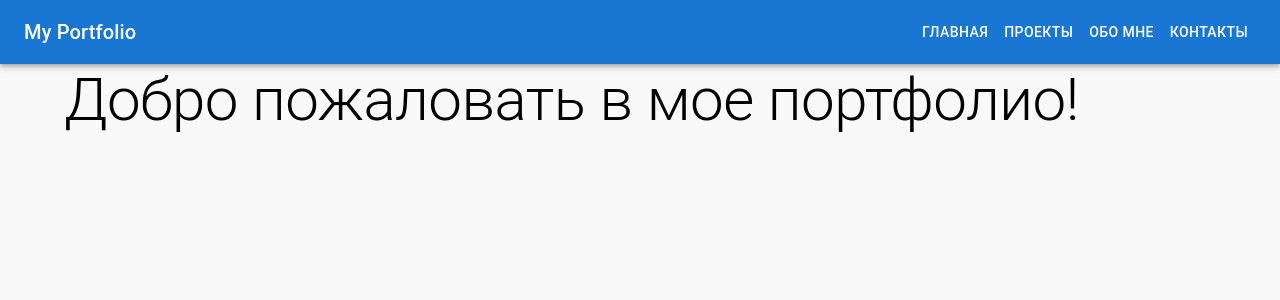
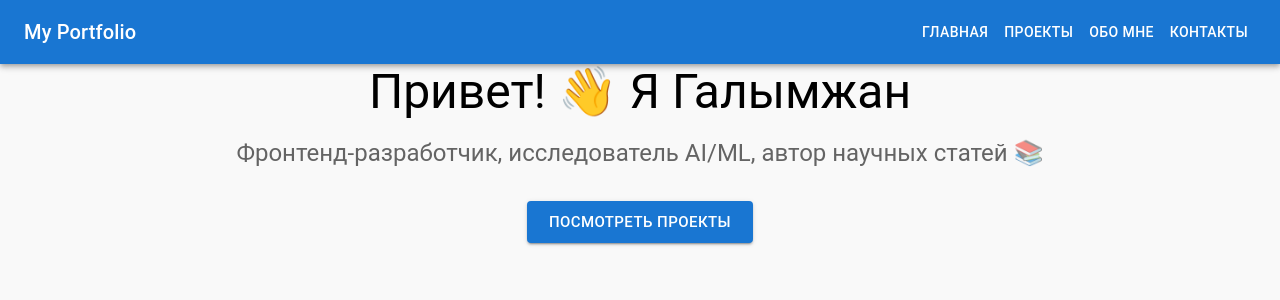
Before and after one commit to Abafarius/react_shag, a React (Vite) app in the folder homeworks/portfolio/portfolio/: page / in a window 1280 px wide. Shown: the top 300 px of the page. Built offline with nearby package versions, Linux system fonts and the light colour scheme.

Commit message:
Update Home.jsx

```diff
--- a/homeworks/portfolio/portfolio/src/pages/Home.jsx
+++ b/homeworks/portfolio/portfolio/src/pages/Home.jsx
@@ -1,14 +1,47 @@
 import React from "react";
-import { Container, Typography } from "@mui/material";
+import { motion } from "framer-motion";
+import { Container, Typography, Button, Box } from "@mui/material";
+import { Link } from "react-router-dom";
 
-function Home() {
+const textVariants = {
+  hidden: { opacity: 0, y: 20 },
+  visible: { opacity: 1, y: 0, transition: { duration: 0.6 } },
+};
+
+const buttonVariants = {
+  hidden: { opacity: 0, scale: 0.8 },
+  visible: { opacity: 1, scale: 1, transition: { duration: 0.5, delay: 0.3 } },
+};
+
+const Home = () => {
   return (
-    <Container>
-      <Typography variant="h2" gutterBottom>
-        Добро пожаловать в мое портфолио!
-      </Typography>
+    <Container maxWidth="md">
+      {/* Блок с анимацией */}
+      <motion.div initial="hidden" animate="visible" variants={textVariants}>
+        <Typography variant="h3" align="center" gutterBottom>
+          Привет! 👋 Я Галымжан
+        </Typography>
+        <Typography variant="h5" align="center" color="textSecondary">
+          Фронтенд-разработчик, исследователь AI/ML, автор научных статей 📚
+        </Typography>
+      </motion.div>
+
+      {/* Кнопка с анимацией */}
+      <Box mt={4} textAlign="center">
+        <motion.div initial="hidden" animate="visible" variants={buttonVariants}>
+          <Button
+            variant="contained"
+            color="primary"
+            size="large"
+            component={Link}
+            to="/projects"
+          >
+            Посмотреть проекты
+          </Button>
+        </motion.div>
+      </Box>
     </Container>
   );
-}
+};
 
 export default Home;
```
